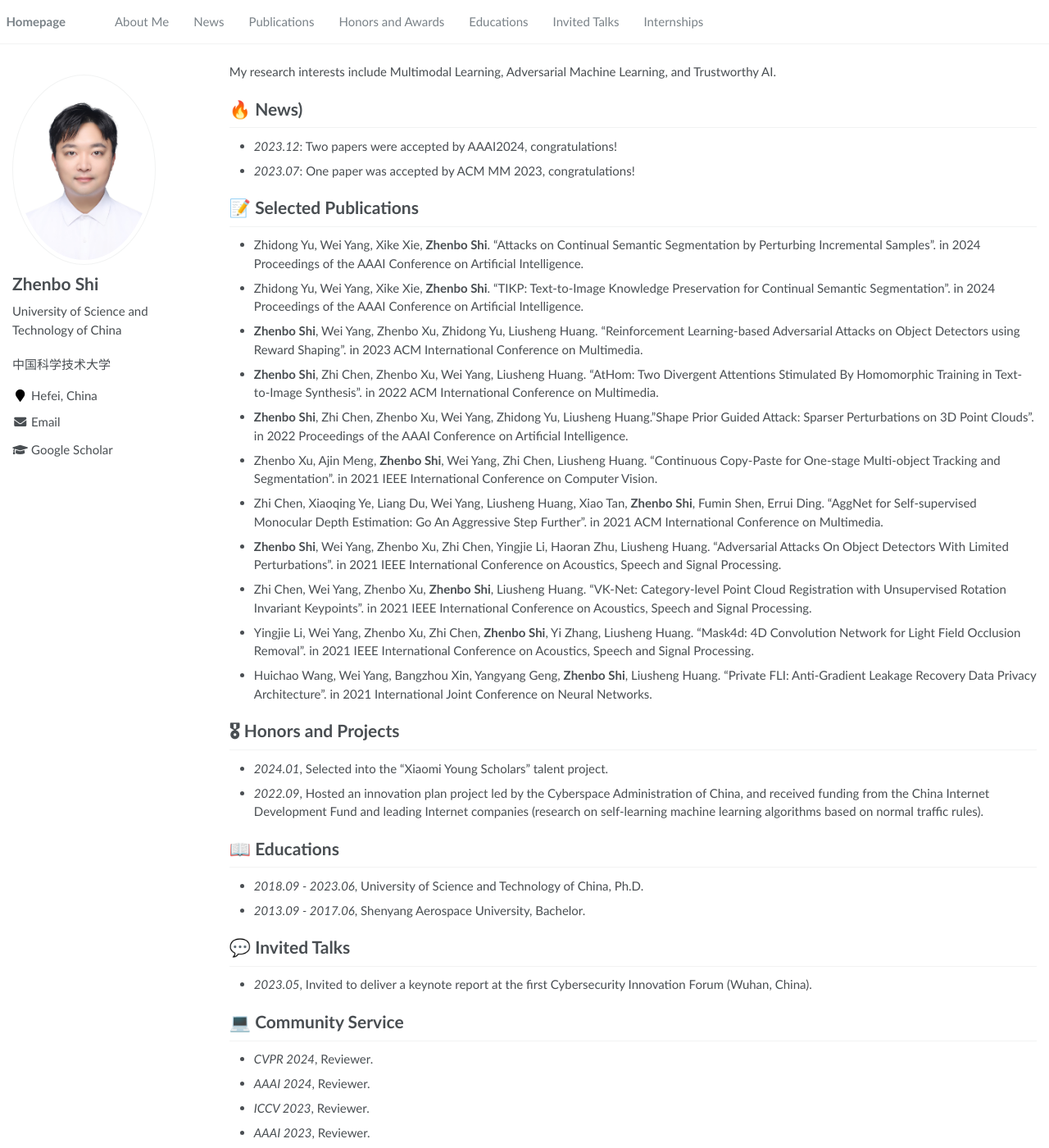
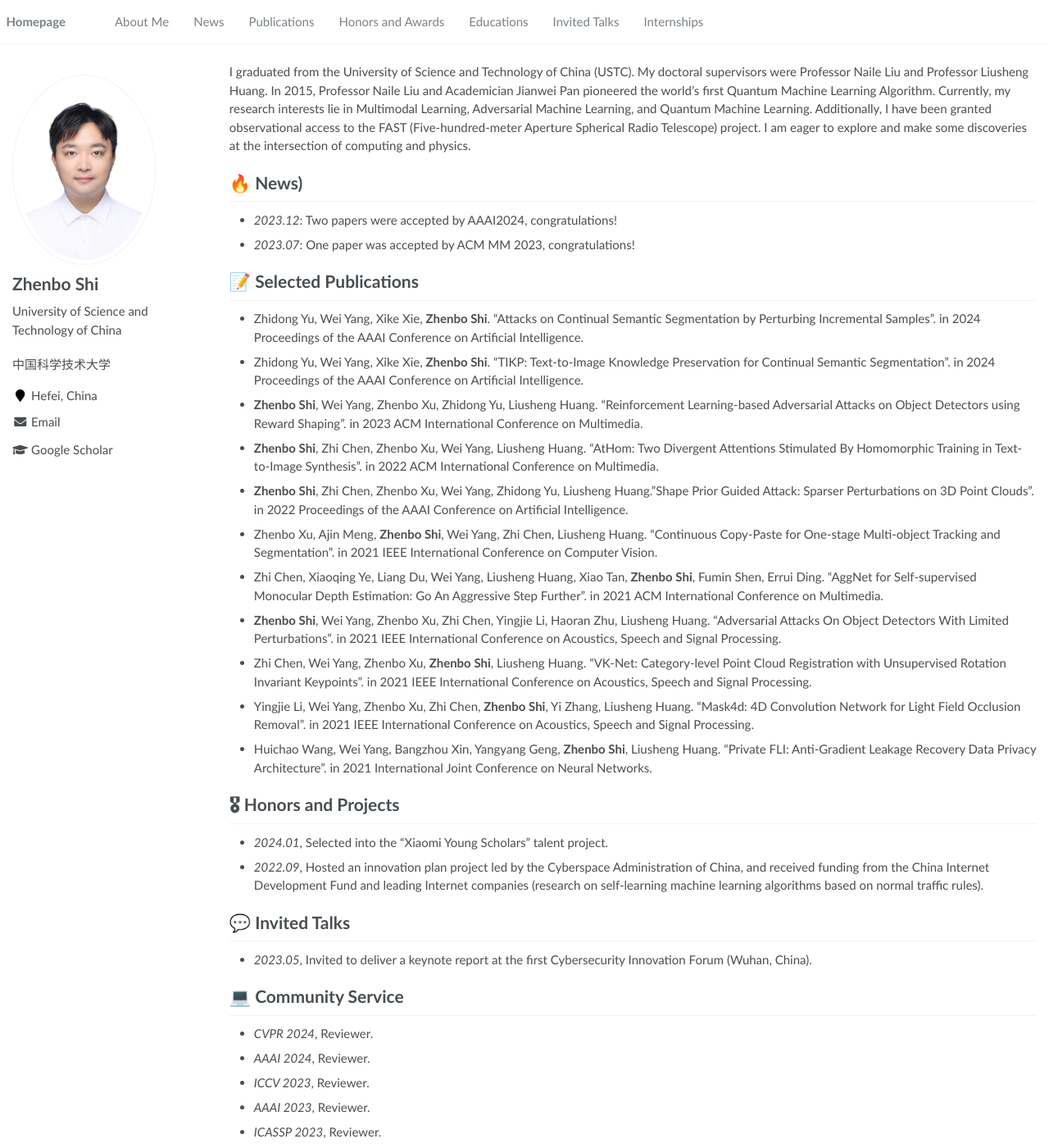
Before and after one commit to shizhenbo/shizhenbo.github.io, a Jekyll site: the page built from _pages/about.md, in a window 1280 px wide and 1400 px high. Shown: the whole window at 82% size. Built offline with Jekyll 4.4.1, drawn with Linux system fonts in a browser that asks for light colours.

Commit message:
Update about.md

```diff
--- a/_pages/about.md
+++ b/_pages/about.md
@@ -11,7 +11,8 @@ redirect_from:
 
 <span class='anchor' id='about-me'></span>
 
-My research interests include Multimodal Learning, Adversarial Machine Learning, and Trustworthy AI.
+I graduated from the University of Science and Technology of China (USTC). My doctoral supervisors were Professor Naile Liu and Professor Liusheng Huang. In 2015, Professor Naile Liu and Academician Jianwei Pan pioneered the world's first Quantum Machine Learning Algorithm. Currently, my research interests lie in Multimodal Learning, Adversarial Machine Learning, and Quantum Machine Learning. Additionally, I have been granted observational access to the FAST (Five-hundred-meter Aperture Spherical Radio Telescope) project. I am eager to explore and make some discoveries at the intersection of computing and physics.
+
 
 # 🔥 News)
 
@@ -37,9 +38,6 @@ My research interests include Multimodal Learning, Adversarial Machine Learning,
 - *2024.01*, Selected into the "Xiaomi Young Scholars" talent project.
 - *2022.09*, Hosted an innovation plan project led by the Cyberspace Administration of China, and received funding from the China Internet Development Fund and leading Internet companies (research on self-learning machine learning algorithms based on normal traffic rules).
 
-# 📖 Educations
-- *2018.09 - 2023.06*, University of Science and Technology of China, Ph.D.
-- *2013.09 - 2017.06*, Shenyang Aerospace University, Bachelor.
 
 # 💬 Invited Talks
 - *2023.05*, Invited to deliver a keynote report at the first Cybersecurity Innovation Forum (Wuhan, China).
```
